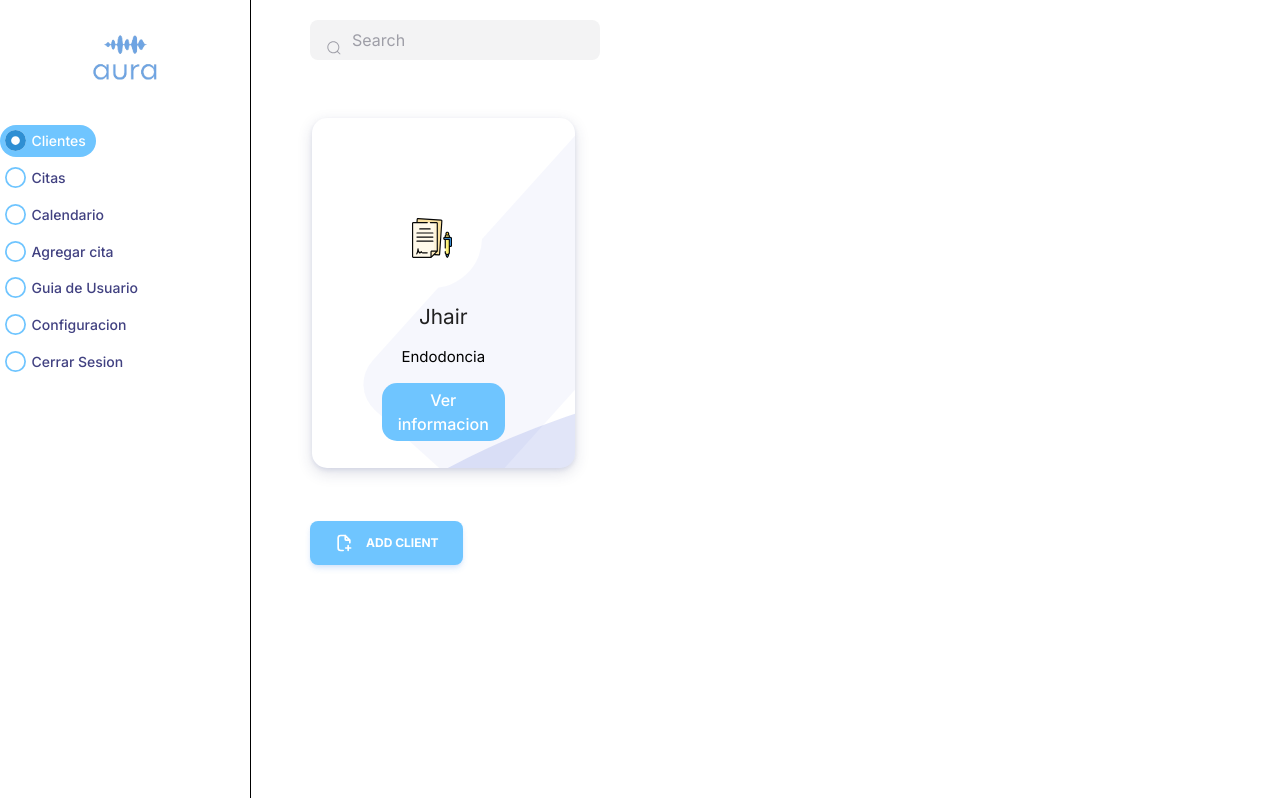
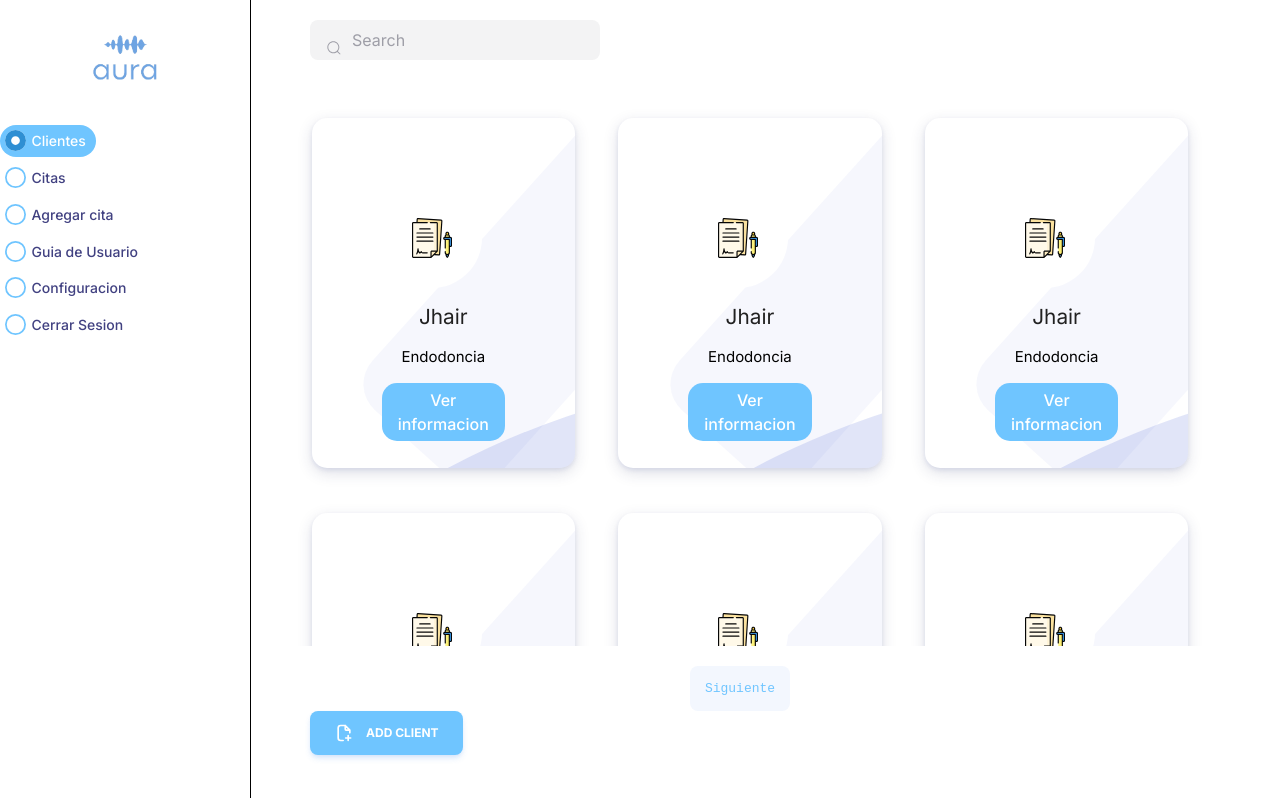
Before and after one commit to SwordGenius/proyecto_aura_front, a Next.js app: page /homePageLink in a window 1280 px wide. Built offline with nearby package versions, Linux system fonts and the light colour scheme.

Commit message:
boton de calendario eliminado (momentaneo) y mas clientes agregados

```diff
--- a/src/app/components/Cliente.js
+++ b/src/app/components/Cliente.js
@@ -22,6 +22,46 @@ const Cliente = () => {
         //DE AQUI SE JALARAN LOS DATOS DE NOMBRE Y MOTIVO PARA LAS CARPETAS, ESTO LO HACE DINAMICO puto el que lo lea
 
         {
+
+            name: "Jhair",
+            info:
+                "Endodoncia",
+        },{
+
+            name: "Jhair",
+            info:
+                "Endodoncia",
+        },{
+
+            name: "Jhair",
+            info:
+                "Endodoncia",
+        },{
+
+            name: "Jhair",
+            info:
+                "Endodoncia",
+        },{
+
+            name: "Jhair",
+            info:
+                "Endodoncia",
+        },{
+
+            name: "Jhair",
+            info:
+                "Endodoncia",
+        },{
+
+            name: "Jhair",
+            info:
+                "Endodoncia",
+        },{
+
+            name: "Jhair",
+            info:
+                "Endodoncia",
+        },{
 
             name: "Jhair",
             info:
--- a/src/app/components/HomePage.js
+++ b/src/app/components/HomePage.js
@@ -107,12 +107,6 @@ const Content = () => {
                             </span>
                         </label>
 
-                        <label>
-                            <input type="radio" name="radio" />
-                            <span onClick={() => { handleContentChange("calendario"); }}>
-                                Calendario
-                            </span>
-                        </label>
 
                         <label>
                             <input type="radio" name="radio" />
```
Also changed, not shown: 1 other file (tests, documents, lock files or other folders).
